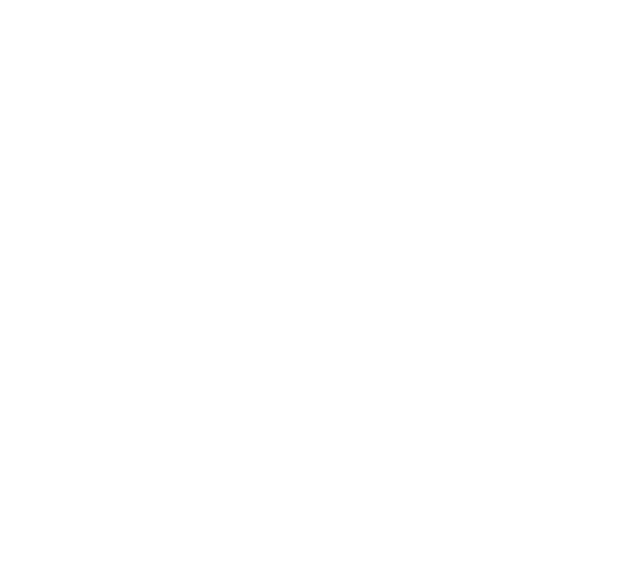
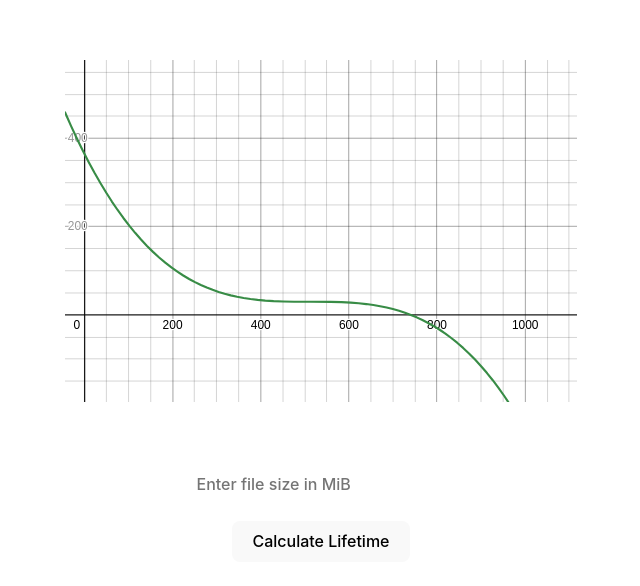
Before and after one commit to s4nj1th/file-up, a React (Vite) app: page / in a window 1280 px wide. Shown: the part 806-1392 px from the top of the page, without its empty margins (319-959 px from the left). Before the commit the page ends 800 px from the top, so only its background shows below. Built offline with nearby package versions, Linux system fonts and the light colour scheme.

Commit message:
calculate lifetime (basic)

```diff
--- a/src/App.css
+++ b/src/App.css
@@ -7,6 +7,24 @@
   margin: 0 auto;
   padding: 2rem;
   text-align: center;
+  place-items: center;
+}
+
+.app {
+  height: 100vh;
+  text-align: center;
+  place-items: center;
+}
+
+.info {
+  height: 80vh;
+  text-align: center;
+  place-items: center;
+}
+
+.graph {
+  width: 40vw;
+  margin: auto;
 }
 
 .title {
--- a/src/App.tsx
+++ b/src/App.tsx
@@ -1,13 +1,19 @@
 import Filler from './Filler';
 import './App.css'
 import FileUpload from './FileUpload';
+import Info from './Info';
 
 function App() {
 
   return (
     <>
-    <Filler />
-    <FileUpload />
+    <div className="app">
+      <Filler />
+      <FileUpload />
+    </div>
+    <div className="info">
+      <Info />
+    </div>
     </>
   )
 }
--- /dev/null
+++ b/src/Info.tsx
@@ -0,0 +1,59 @@
+import { useState } from "react";
+import graph from "../assets/desmos-graph.svg";
+
+export default function Info() {
+  const [fileSize, setFileSize] = useState<number | "">("");
+  const [lifetimeValue, setLifetimeValue] = useState<number | null>(null);
+
+  const handleChange = (event: React.ChangeEvent<HTMLInputElement>) => {
+    const value = parseFloat(event.target.value);
+    setFileSize(isNaN(value) ? "" : value);
+  };
+
+  const handleSubmit = (event: React.FormEvent) => {
+    event.preventDefault();
+    if (typeof fileSize === "number") {
+      setLifetimeValue(lifetime(fileSize));
+    }
+  };
+
+  /*
+    min_age = 30 days
+    max_age = 1 year
+    max_size = 512.0 MiB
+    retention = min_age + (min_age - max_age) * pow((file_size / max_size - 1), 3)
+    */
+
+  function lifetime(x: number): number {
+    const minAge = 30; // days
+    const maxAge = 365; // days
+    const maxSize = 512.0; // MiB
+    return minAge + (minAge - maxAge) * Math.pow(x / maxSize - 1, 3);
+  }
+
+  return (
+    <div className="info">
+      <img src={String(graph)} className="graph" />
+      <br />
+      <br />
+      <br />
+      <form onSubmit={handleSubmit}>
+        <input
+          type="number"
+          name="size"
+          id="fileSize"
+          value={fileSize}
+          onChange={handleChange}
+          placeholder="Enter file size in MiB"
+        />
+        <br />
+        <button type="submit">Calculate Lifetime</button>
+      </form>
+      {lifetimeValue !== null && (
+        <p className="lifetime">
+          Estimated file lifetime: {lifetimeValue.toFixed(2)} days
+        </p>
+      )}
+    </div>
+  );
+}
--- a/src/index.css
+++ b/src/index.css
@@ -5,7 +5,7 @@
 
   color-scheme: light dark;
   color: rgba(255, 255, 255, 0.87);
-  background-color: #242424;
+  background-color: #000;
 
   font-synthesis: none;
   text-rendering: optimizeLegibility;
@@ -43,7 +43,7 @@
   font-size: 1em;
   font-weight: 500;
   font-family: inherit;
-  background-color: #1a1a1a;
+  background-color: hsla(0, 0, 4%, 1);
   cursor: pointer;
   transition: border-color 0.25s;
   margin: 1vh auto;
@@ -55,7 +55,7 @@
 
 .upload-btn {
   background-color: var(--primary-color);
-  color: #1a1a1a;
+  color: hsla(0, 0, 4%, 1);
   font-weight: bold;
 }
 
```
Also changed, not shown: assets/desmos-graph.svg (added).
